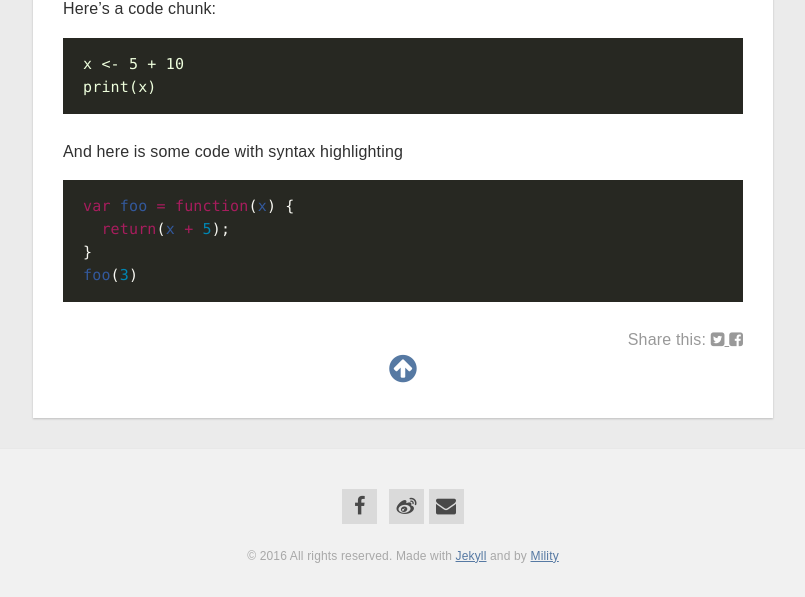
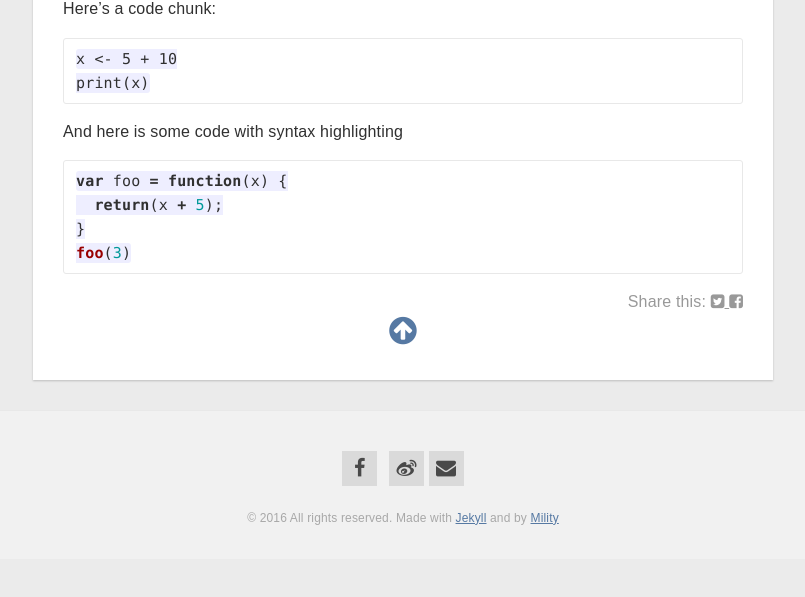
Before and after one commit to Mility/Mility.github.io, a Jekyll site: the page built from _posts/2016-02-24-just-a-test.md, in a window 1280 px wide. Shown: the part 1044-1641 px from the top of the page, without its empty margins (237-1042 px from the left). Built offline with Jekyll 4.4.1, drawn with Linux system fonts in a browser that asks for light colours; nearby versions of some CDN libraries; after the commit the page ends 1603 px from its top, so only the background shows below that.

Commit message:
Update _syntax.scss

```diff
--- a/_sass/_syntax.scss
+++ b/_sass/_syntax.scss
@@ -1,107 +1,60 @@
-/**
-* Syntax highlighting styles
-*/
-.highlight {
-  padding: 0;
-  margin: {
-    top: 10px;
-    bottom: 25px;
-  };
-/*把表格背景墙改为#F7F7F7 再改为#EBEBEB 再改为#272822*/
-  &, .hll, pre {
-    background-color: #272822;
-    border: none;
-  }
-
-  pre {
-    margin: 0;
-    padding: 15px 20px;
-    white-space: pre;
-    line-height: 23px;
-    overflow-x: auto;
-    // margin-bottom: 30px;
-    font-size: .8em;
-    word-break: inherit;
-    word-wrap: inherit;
-
-    &, code {
-      color: #eeffdd;/*改为eeffdd*/
-    }
-
-    code {
-      white-space: pre;
-
-      * {
-        white-space: nowrap; // this sets all children inside to nowrap
-      }
-    }
-  }
-
-  code {
-    background-color: transparent;
-  }
-
-  .c { color: #75715e } /* Comment */
-  .err { color: #960050; background-color: #1e0010 } /* Error */
-  .k { color: #a71d5d } /* Keyword */
-  .l { color: #0086B3 } /* Literal */
-  .n { color: #f8f8f2 } /* Name f8f8f2*/
-  .o { color: #a71d5d } /* Operator #a71d5d*/
-  .p { color: #f8f8f2 } /* Punctuation f8f8f2 */
-  .cm { color: #75715e } /* Comment.Multiline */
-  .cp { color: #75715e } /* Comment.Preproc */
-  .c1 { color: #75715e } /* Comment.Single */
-  .cs { color: #75715e } /* Comment.Special */
-  .ge { font-style: italic } /* Generic.Emph */
-  .gs { font-weight: bold } /* Generic.Strong */
-  .kc { color: #a71d5d } /* Keyword.Constant */
-  .kd { color: #a71d5d } /* Keyword.Declaration */
-  .kn { color: #a71d5d } /* Keyword.Namespace */
-  .kp { color: #a71d5d } /* Keyword.Pseudo */
-  .kr { color: #a71d5d } /* Keyword.Reserved */
-  .kt { color: #a71d5d } /* Keyword.Type */
-  .ld { color: #e6db74 } /* Literal.Date */
-  .m { color: #0086B3 } /* Literal.Number */
-  .s { color: #e6db74 } /* Literal.String */
-  .na { color: #33599c } /* Name.Attribute */
-  .nb { color: #f8f8f2 } /* Name.Builtin  f8f8f2 */
-  .nc { color: #33599c } /* Name.Class */
-  .no { color: #a71d5d } /* Name.Constant */
-  .nd { color: #33599c } /* Name.Decorator */
-  .ni { color: #f8f8f2 } /* Name.Entity f8f8f2*/
-  .ne { color: #33599c } /* Name.Exception */
-  .nf { color: #33599c } /* Name.Function */
-  .nl { color: #f8f8f2 } /* Name.Label f8f8f2*/
-  .nn { color: #f8f8f2 } /* Name.Namespace f8f8f2*/
-  .nx { color: #33599c } /* Name.Other */
-  .py { color: #f8f8f2 } /* Name.Property f8f8f2*/
-  .nt { color: #a71d5d } /* Name.Tag */
-  .nv { color: #f8f8f2 } /* Name.Variable f8f8f2*/
-  .ow { color: #a71d5d } /* Operator.Word */
-  .w { color: #f8f8f2 } /* Text.Whitespace f8f8f2*/
-  .mf { color: #0086B3 } /* Literal.Number.Float */
-  .mh { color: #0086B3 } /* Literal.Number.Hex */
-  .mi { color: #0086B3 } /* Literal.Number.Integer */
-  .mo { color: #0086B3 } /* Literal.Number.Oct */
-  .sb { color: #e6db74 } /* Literal.String.Backtick */
-  .sc { color: #e6db74 } /* Literal.String.Char */
-  .sd { color: #e6db74 } /* Literal.String.Doc */
-  .s2 { color: #e6db74 } /* Literal.String.Double */
-  .se { color: #0086B3 } /* Literal.String.Escape */
-  .sh { color: #e6db74 } /* Literal.String.Heredoc */
-  .si { color: #e6db74 } /* Literal.String.Interpol */
-  .sx { color: #e6db74 } /* Literal.String.Other */
-  .sr { color: #e6db74 } /* Literal.String.Regex */
-  .s1 { color: #e6db74 } /* Literal.String.Single */
-  .ss { color: #e6db74 } /* Literal.String.Symbol */
-  .bp { color: #f8f8f2 } /* Name.Builtin.Pseudo f8f8f2*/
-  .vc { color: #f8f8f2 } /* Name.Variable.Class f8f8f2*/
-  .vg { color: #f8f8f2 } /* Name.Variable.Global f8f8f2*/
-  .vi { color: #f8f8f2 } /* Name.Variable.Instance f8f8f2*/
-  .il { color: #0086B3 } /* Literal.Number.Integer.Long */
-
-  .gh { } /* Generic Heading & Diff Header */
-  .gu { color: #75715e; } /* Generic.Subheading & Diff Unified/Comment? */
-  .gd { color: #a71d5d; } /* Generic.Deleted & Diff Deleted */
-  .gi { color: #33599c; } /* Generic.Inserted & Diff Inserted */
-}
+.highlight  { background: #ffffff; }
+.highlight .c { color: #999988; font-style: italic } /* Comment */
+.highlight .err { color: #a61717; background-color: #e3d2d2 } /* Error */
+.highlight .k { font-weight: bold } /* Keyword */
+.highlight .o { font-weight: bold } /* Operator */
+.highlight .cm { color: #999988; font-style: italic } /* Comment.Multiline */
+.highlight .cp { color: #999999; font-weight: bold } /* Comment.Preproc */
+.highlight .c1 { color: #999988; font-style: italic } /* Comment.Single */
+.highlight .cs { color: #999999; font-weight: bold; font-style: italic } /* Comment.Special */
+.highlight .gd { color: #000000; background-color: #ffdddd } /* Generic.Deleted */
+.highlight .gd .x { color: #000000; background-color: #ffaaaa } /* Generic.Deleted.Specific */
+.highlight .ge { font-style: italic } /* Generic.Emph */
+.highlight .gr { color: #aa0000 } /* Generic.Error */
+.highlight .gh { color: #999999 } /* Generic.Heading */
+.highlight .gi { color: #000000; background-color: #ddffdd } /* Generic.Inserted */
+.highlight .gi .x { color: #000000; background-color: #aaffaa } /* Generic.Inserted.Specific */
+.highlight .go { color: #888888 } /* Generic.Output */
+.highlight .gp { color: #555555 } /* Generic.Prompt */
+.highlight .gs { font-weight: bold } /* Generic.Strong */
+.highlight .gu { color: #aaaaaa } /* Generic.Subheading */
+.highlight .gt { color: #aa0000 } /* Generic.Traceback */
+.highlight .kc { font-weight: bold } /* Keyword.Constant */
+.highlight .kd { font-weight: bold } /* Keyword.Declaration */
+.highlight .kp { font-weight: bold } /* Keyword.Pseudo */
+.highlight .kr { font-weight: bold } /* Keyword.Reserved */
+.highlight .kt { color: #445588; font-weight: bold } /* Keyword.Type */
+.highlight .m { color: #009999 } /* Literal.Number */
+.highlight .s { color: #d14 } /* Literal.String */
+.highlight .na { color: #008080 } /* Name.Attribute */
+.highlight .nb { color: #0086B3 } /* Name.Builtin */
+.highlight .nc { color: #445588; font-weight: bold } /* Name.Class */
+.highlight .no { color: #008080 } /* Name.Constant */
+.highlight .ni { color: #800080 } /* Name.Entity */
+.highlight .ne { color: #990000; font-weight: bold } /* Name.Exception */
+.highlight .nf { color: #990000; font-weight: bold } /* Name.Function */
+.highlight .nn { color: #555555 } /* Name.Namespace */
+.highlight .nt { color: #000080 } /* Name.Tag */
+.highlight .nv { color: #008080 } /* Name.Variable */
+.highlight .ow { font-weight: bold } /* Operator.Word */
+.highlight .w { color: #bbbbbb } /* Text.Whitespace */
+.highlight .mf { color: #009999 } /* Literal.Number.Float */
+.highlight .mh { color: #009999 } /* Literal.Number.Hex */
+.highlight .mi { color: #009999 } /* Literal.Number.Integer */
+.highlight .mo { color: #009999 } /* Literal.Number.Oct */
+.highlight .sb { color: #d14 } /* Literal.String.Backtick */
+.highlight .sc { color: #d14 } /* Literal.String.Char */
+.highlight .sd { color: #d14 } /* Literal.String.Doc */
+.highlight .s2 { color: #d14 } /* Literal.String.Double */
+.highlight .se { color: #d14 } /* Literal.String.Escape */
+.highlight .sh { color: #d14 } /* Literal.String.Heredoc */
+.highlight .si { color: #d14 } /* Literal.String.Interpol */
+.highlight .sx { color: #d14 } /* Literal.String.Other */
+.highlight .sr { color: #009926 } /* Literal.String.Regex */
+.highlight .s1 { color: #d14 } /* Literal.String.Single */
+.highlight .ss { color: #990073 } /* Literal.String.Symbol */
+.highlight .bp { color: #999999 } /* Name.Builtin.Pseudo */
+.highlight .vc { color: #008080 } /* Name.Variable.Class */
+.highlight .vg { color: #008080 } /* Name.Variable.Global */
+.highlight .vi { color: #008080 } /* Name.Variable.Instance */
+.highlight .il { color: #009999 } /* Literal.Number.Integer.Long */
```
